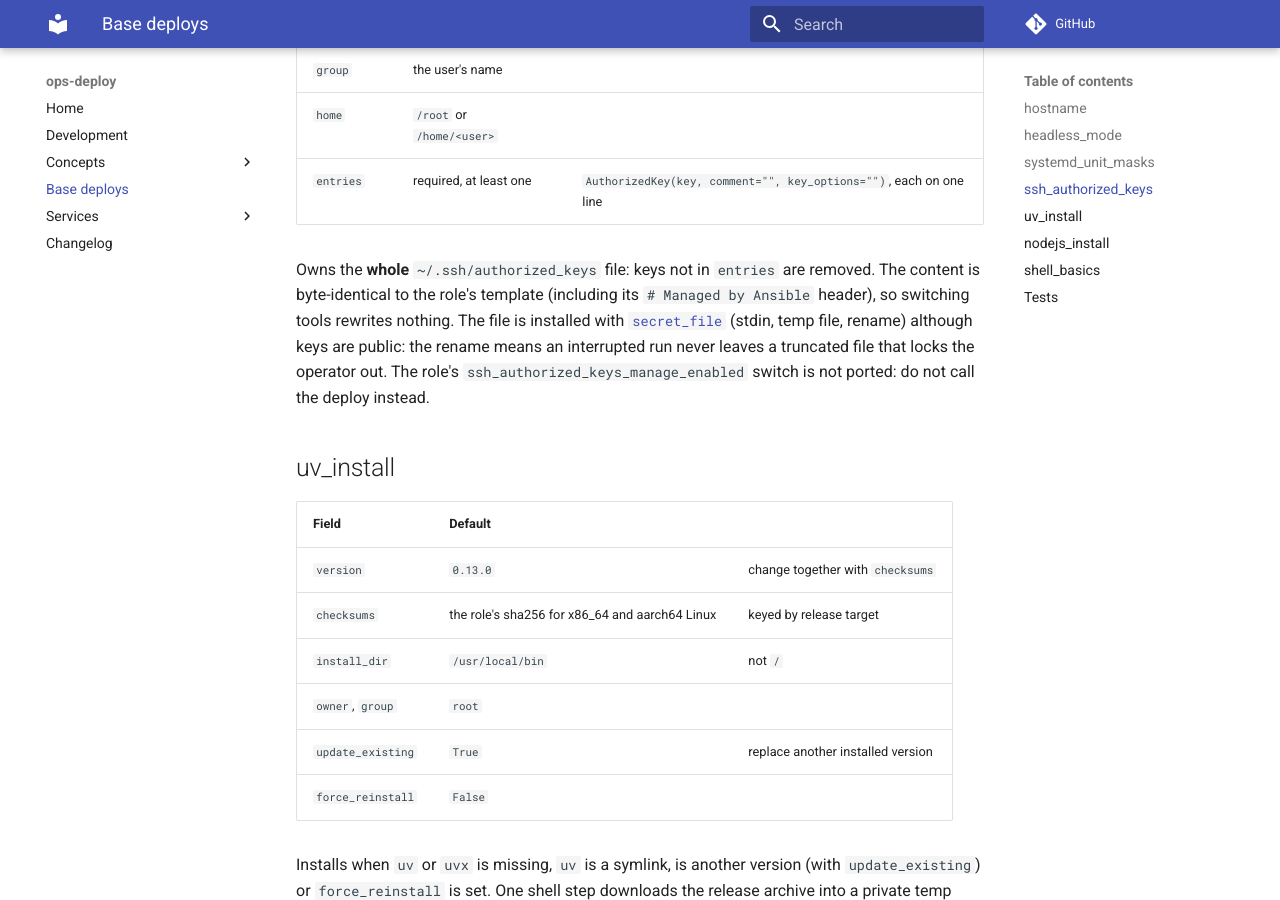
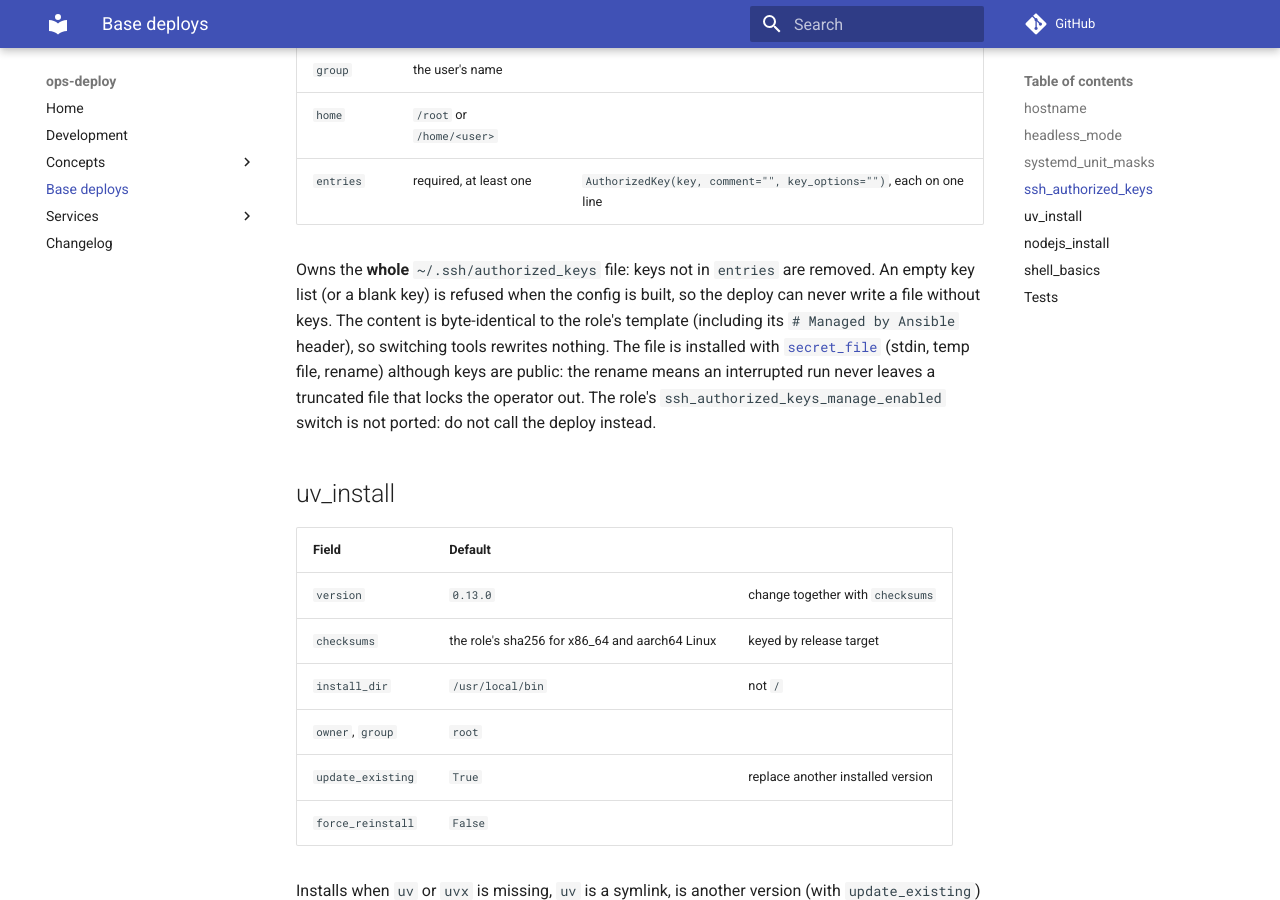
Before and after one commit to ephes/ops-deploy, an MkDocs documentation site: the page built from docs/base.md, in a window 1280 px wide and 900 px high, scrolled down 2275 px. Built offline with MkDocs 1.6.1 and Material for MkDocs 9.7.7, drawn with Linux system fonts in a browser that asks for light colours; comment, search, counter and statistics services are not loaded.

Commit message:
Test that an empty authorized key set is refused

```diff
--- a/docs/base.md
+++ b/docs/base.md
@@ -79,7 +79,8 @@ file lives in `/etc/systemd/system`; masking is for packaged units.
 | `entries` | required, at least one | `AuthorizedKey(key, comment="", key_options="")`, each on one line |
 
 Owns the **whole** `~/.ssh/authorized_keys` file: keys not in `entries` are
-removed. The content is byte-identical to the role's template (including its
+removed. An empty key list (or a blank key) is refused when the config is
+built, so the deploy can never write a file without keys. The content is byte-identical to the role's template (including its
 `# Managed by Ansible` header), so switching tools rewrites nothing. The file
 is installed with [`secret_file`](concepts/operations.md) (stdin, temp file,
 rename) although keys are public: the rename means an interrupted run never
```
Also changed, not shown: 1 other file.
